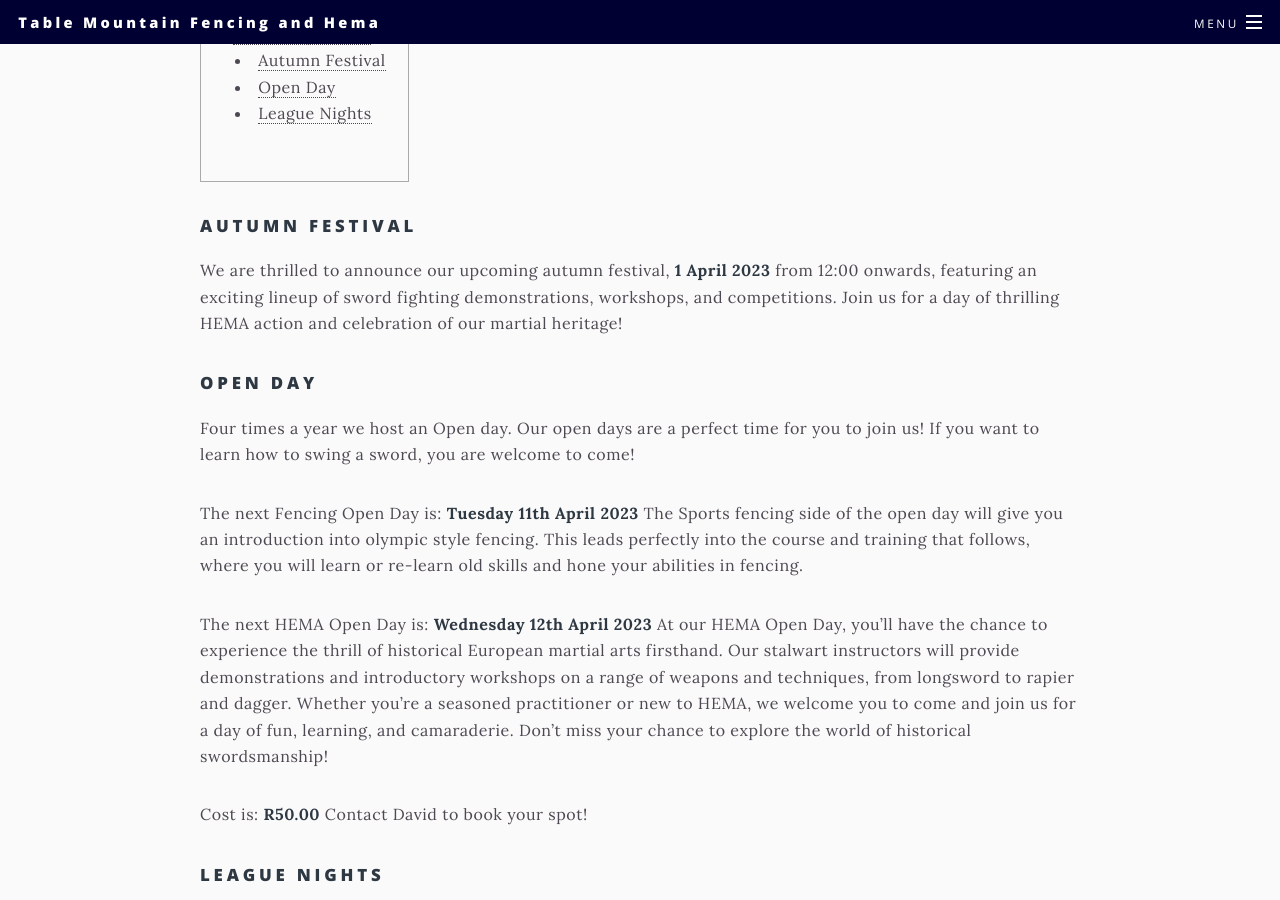
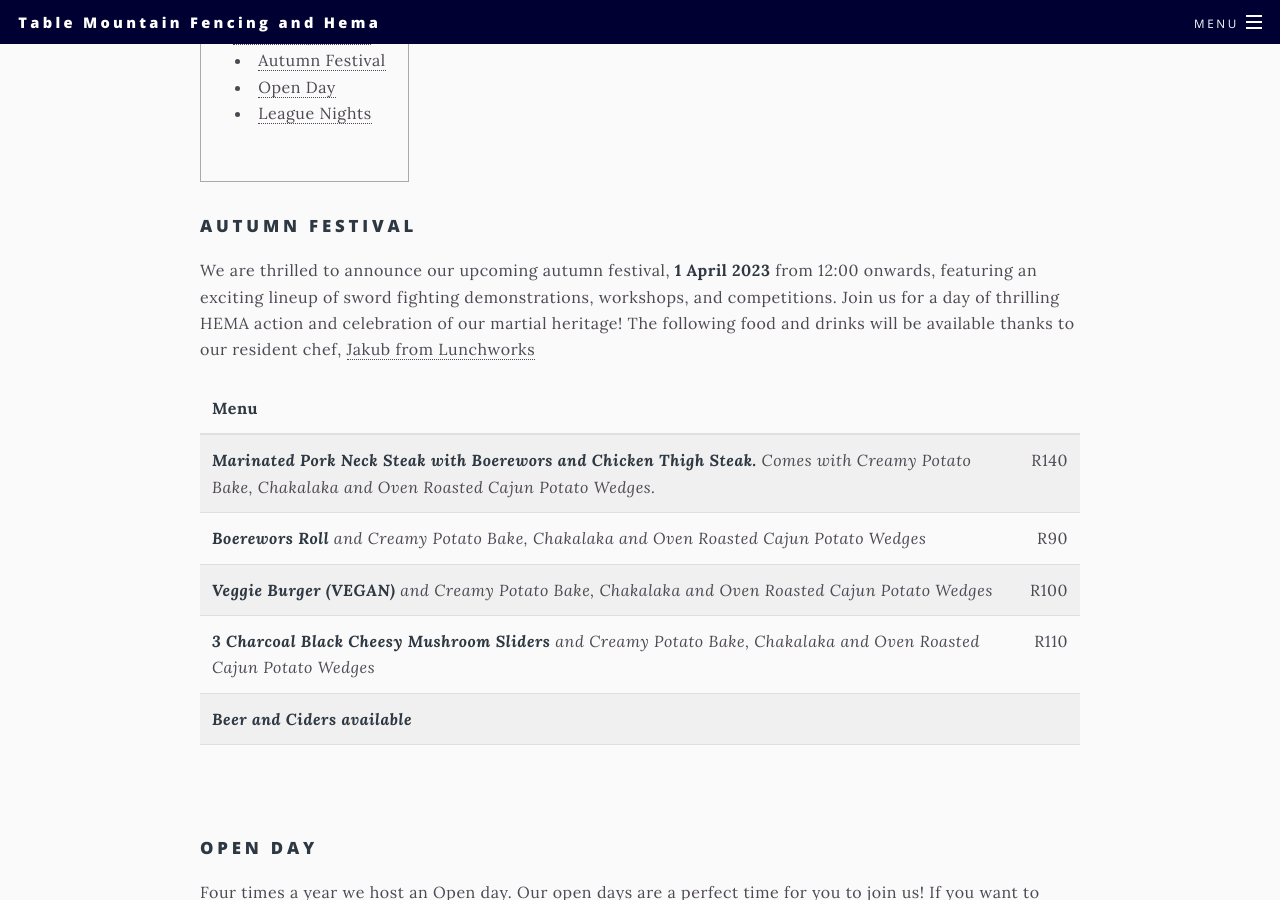
Before and after one commit to table-mountain-hema/table-mountain-hema.github.io, a Jekyll site: the page built from _pages/events.md, in a window 1280 px wide and 900 px high, scrolled down 456 px. Built offline with Jekyll 4.4.1, drawn with Linux system fonts in a browser that asks for light colours.

Commit message:
added menu and date updates

```diff
--- a/_pages/events.md
+++ b/_pages/events.md
@@ -4,7 +4,7 @@
 permalink: /events
 layout: page
 excerpt: We have a number of events through out the year. All are welcome to join us on our Open Days to get a taste and sense of what we do. Please contact us to book your place in the Open day session!
-highlight: Our next fencing open day is on the 11th April 2023. Our next HEMA open day is on the 12th April 2023. Please contact David to book your spot!
+highlight: Our next event is our Autumn Festival, 1 April 2023. Our next fencing open day is on the 11th April 2023. Our next HEMA open day is on the 12th April 2023. Please contact David to book your spot!
 image: events.jpg
 background-image: fencing_banner.jpg
 ---
@@ -16,9 +16,19 @@
 
 ### Autumn Festival
 We are thrilled to announce our upcoming autumn festival, **1 April 2023** from 12:00 onwards, featuring an exciting lineup of sword fighting demonstrations, workshops, and competitions. Join us for a day of thrilling HEMA action and celebration of our martial heritage!
+The following food and drinks will be available thanks to our resident chef, [Jakub from Lunchworks](https://lunchworks.co.za/ )
+
+|  Menu      |   |
+| ------------- | -----:|
+| *__Marinated Pork Neck Steak with Boerewors and Chicken Thigh Steak.__ Comes with Creamy Potato Bake, Chakalaka and Oven Roasted Cajun Potato Wedges.* | R140 |
+| *__Boerewors Roll__ and Creamy Potato Bake, Chakalaka and Oven Roasted Cajun Potato Wedges* | R90 |
+| *__Veggie Burger (VEGAN)__ and Creamy Potato Bake, Chakalaka and Oven Roasted Cajun Potato Wedges*|  R100 |
+| *__3 Charcoal Black Cheesy Mushroom Sliders__ and Creamy Potato Bake, Chakalaka and Oven Roasted Cajun Potato Wedges*|  R110 |
+| *__Beer and Ciders available__* | |
+
+<br/>
 
 ### Open Day
-
 Four times a year we host an Open day. Our open days are a perfect time for you to join us! If you want to learn how to swing a sword, you are welcome to come!
 
 The next Fencing Open Day is: **Tuesday 11th April 2023**
```
